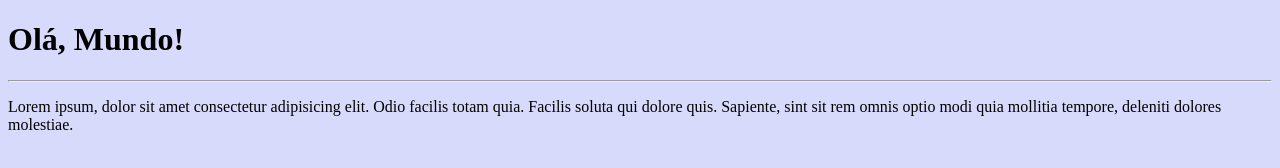
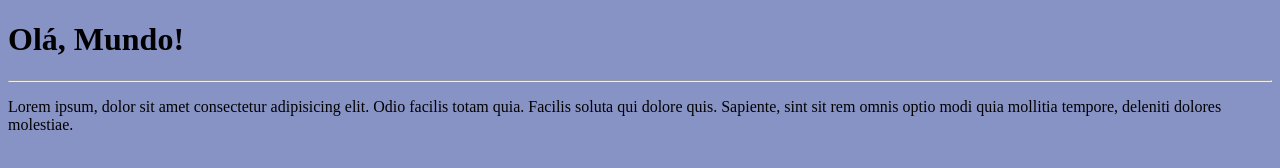
Before and after one commit to TIAG0MIRANDA/Ola-Mundo, a plain HTML site: page html/Index.html in a window 1280 px wide. Drawn offline with Linux system fonts and the light colour scheme.

Commit message:
Update Style.css

```diff
--- a/Css/Style.css
+++ b/Css/Style.css
@@ -4,7 +4,7 @@
 
 /* conseguimos*/
 *{
-    background-color: rgb(215, 218, 250);
+    background-color: rgb(136, 147, 197);
 }
 
 /*testando aqui*/
```
